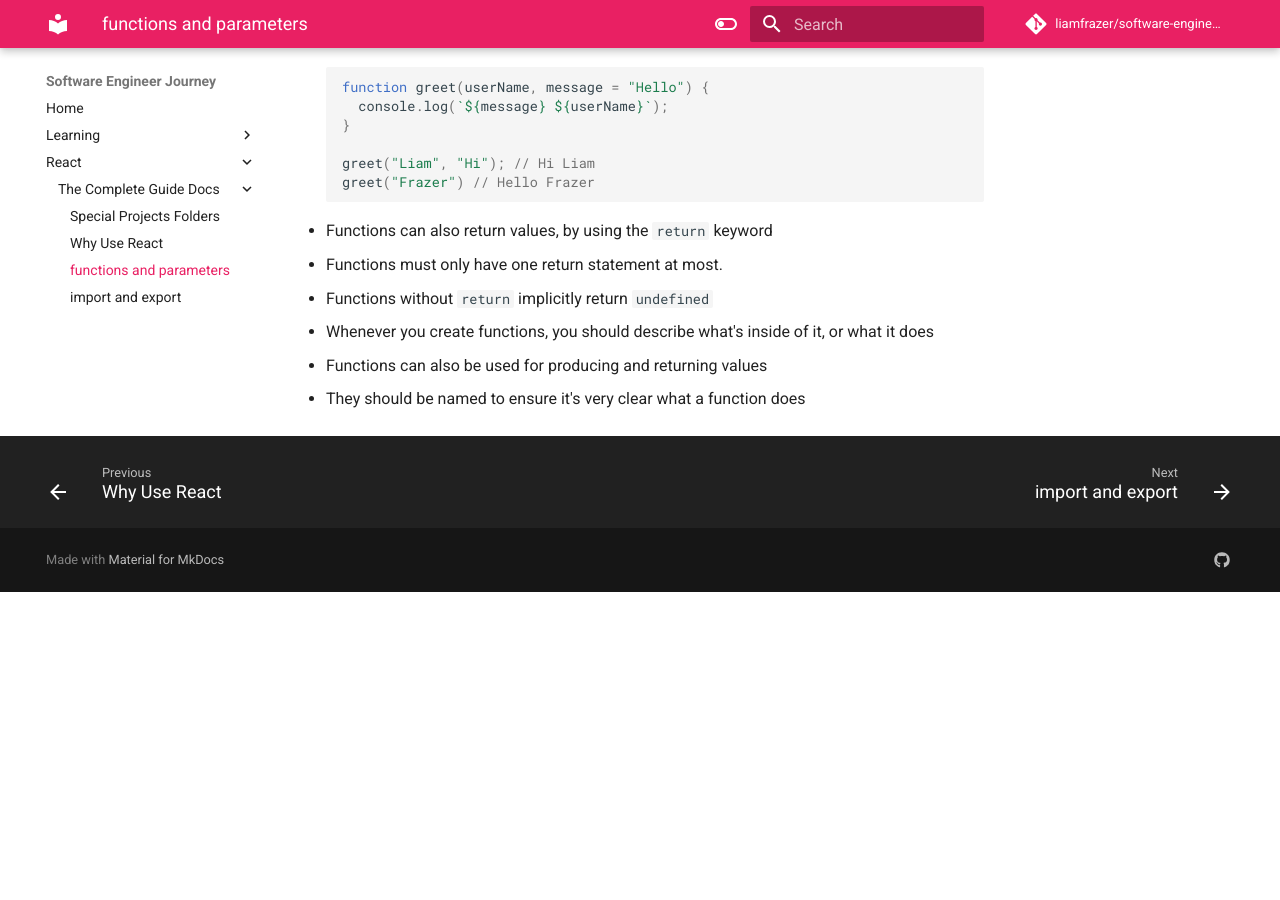
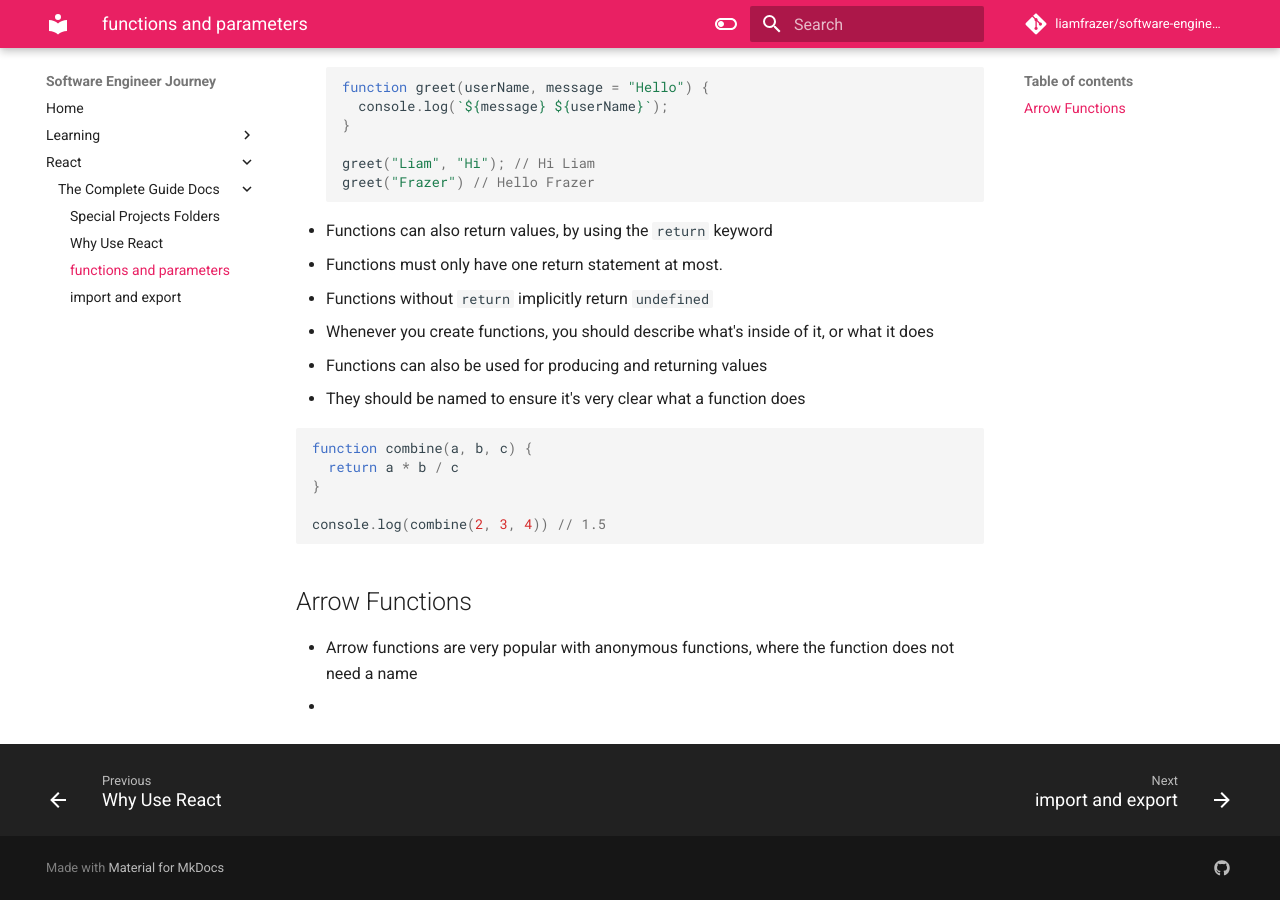
Before and after one commit to liamfrazer/software-engineer-journey, an MkDocs documentation site: the page built from docs/React/The Complete Guide Docs/functions and parameters.md, in a window 1280 px wide and 900 px high, scrolled down 706 px. Built offline with MkDocs 1.6.1 and Material for MkDocs 9.7.7, drawn with Linux system fonts in a browser that asks for light colours; comment, search, counter and statistics services are not loaded; before the commit the page ends 1298 px from its top, so only the background shows below that.

Commit message:
vault backup: 2023-12-09 17:10:50

````diff
--- a/docs/React/The Complete Guide Docs/functions and parameters.md
+++ b/docs/React/The Complete Guide Docs/functions and parameters.md
@@ -49,3 +49,15 @@ greet("Frazer") // Hello Frazer
 * Whenever you create functions, you should describe what's inside of it, or what it does
 * Functions can also be used for producing and returning values
 * They should be named to ensure it's very clear what a function does
+
+```js
+function combine(a, b, c) {
+  return a * b / c
+}
+
+console.log(combine(2, 3, 4)) // 1.5
+```
+
+## Arrow Functions
+* Arrow functions are very popular with anonymous functions, where the function does not need a name
+*
````
